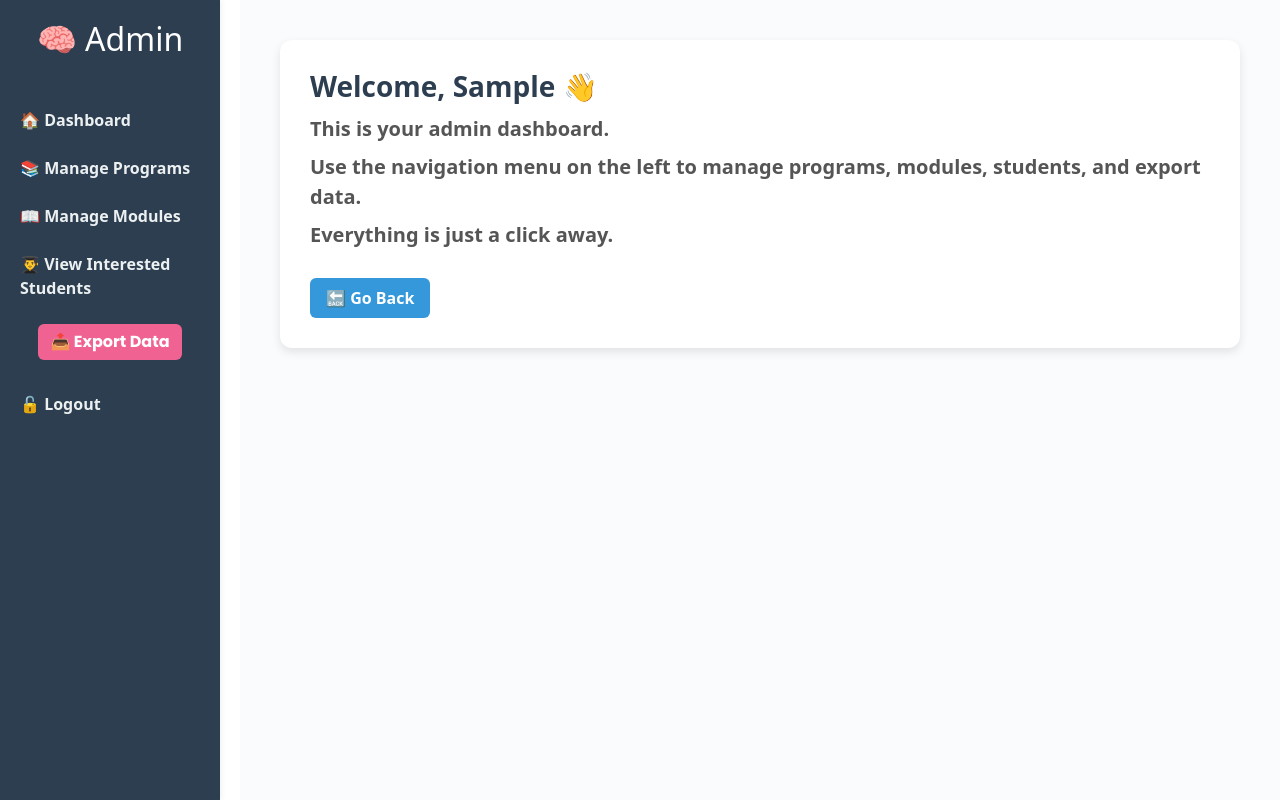
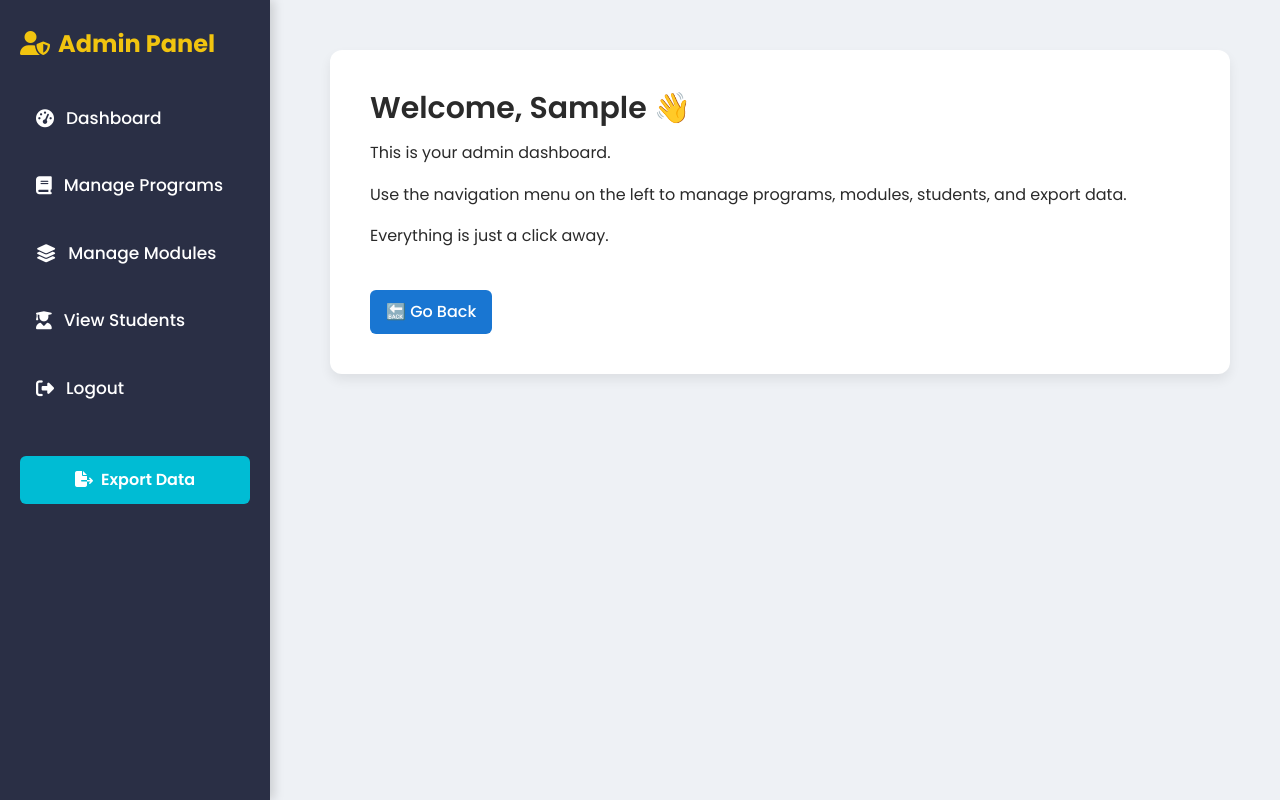
Before and after one commit to Beginner1-hub/Web-Project_Group-3, a PHP site: page /admin_dashboard.php in a window 1280 px wide. Run offline with PHP 8.4, Linux system fonts and the light colour scheme; the visitor is signed in with stand-in values (Sample User, id 1).

Commit message:
Update admin_dashboard.php

```diff
--- a/admin_dashboard.php
+++ b/admin_dashboard.php
@@ -15,28 +15,182 @@ $admin_name = $_SESSION['username'];
 <head>
     <meta charset="UTF-8">
     <title>Admin Dashboard</title>
-    <link rel="stylesheet" href="admin_styles.css">
-    <link href="https://fonts.googleapis.com/css2?family=Poppins:wght@400;600;700&display=swap" rel="stylesheet">
+
+    <!-- Fonts & Icons -->
+    <link href="https://fonts.googleapis.com/css2?family=Poppins:wght@400;500;600;700&display=swap" rel="stylesheet">
     <link href="https://cdn.jsdelivr.net/npm/bootstrap@5.3.0/dist/css/bootstrap.min.css" rel="stylesheet">
+    <link href="https://cdnjs.cloudflare.com/ajax/libs/font-awesome/6.5.0/css/all.min.css" rel="stylesheet">
+
     <style>
+        :root {
+            --sidebar-bg: #2a2f45;
+            --sidebar-hover: #3d425c;
+            --text-light: #ffffff;
+            --highlight: #f1c40f;
+            --button-bg: #00bcd4;
+            --button-hover: #0097a7;
+            --main-bg: #eef1f5;
+            --card-bg: #ffffff;
+            --text-color: #2a2a2a;
+        }
+
+        body.dark {
+            --sidebar-bg: #1c1f2e;
+            --sidebar-hover: #2b3043;
+            --text-light: #ffffff;
+            --highlight: #ffd54f;
+            --button-bg: #0097a7;
+            --button-hover: #00838f;
+            --main-bg: #121212;
+            --card-bg: #1e1e2f;
+            --text-color: #eeeeee;
+        }
+
+        body {
+            margin: 0;
+            font-family: 'Poppins', sans-serif;
+            background-color: var(--main-bg);
+            color: var(--text-color);
+            transition: all 0.3s ease;
+        }
+
+        .sidebar {
+            width: 270px;
+            height: 100vh;
+            background: var(--sidebar-bg);
+            color: var(--text-light);
+            position: fixed;
+            top: 0;
+            left: 0;
+            padding: 30px 20px;
+            box-shadow: 4px 0 10px rgba(0, 0, 0, 0.15);
+        }
+
+        .sidebar h2 {
+            font-weight: 700;
+            font-size: 24px;
+            margin-bottom: 35px;
+            color: var(--highlight);
+        }
+
+        .sidebar .nav {
+            list-style: none;
+            padding: 0;
+            margin-bottom: 25px;
+        }
+
+        .sidebar .nav li {
+            margin-bottom: 18px;
+        }
+
+        .sidebar .nav a {
+            color: var(--text-light);
+            text-decoration: none;
+            font-size: 17px;
+            font-weight: 500;
+            padding: 12px 16px;
+            display: flex;
+            align-items: center;
+            border-radius: 8px;
+            transition: all 0.3s ease;
+        }
+
+        .sidebar .nav a:hover {
+            background-color: var(--sidebar-hover);
+            padding-left: 20px;
+            color: var(--highlight);
+        }
+
+        .sidebar .nav i {
+            margin-right: 12px;
+            font-size: 18px;
+        }
+
         .export-btn {
-            margin-top: 12px;
-            background-color: #f06292;
+            background: var(--button-bg);
             color: white;
             border: none;
             border-radius: 6px;
-            padding: 6px 12px;
-            font-family: 'Poppins', sans-serif;
+            padding: 12px 16px;
+            font-size: 16px;
+            font-weight: 600;
+            width: 100%;
+            transition: all 0.3s ease;
         }
+
         .export-btn:hover {
-            background-color: #ec407a;
+            background-color: var(--button-hover);
         }
+
+        .main-content {
+            margin-left: 280px;
+            padding: 50px;
+        }
+
+        .welcome-box {
+            background: var(--card-bg);
+            border-radius: 12px;
+            padding: 40px;
+            box-shadow: 0 6px 12px rgba(0, 0, 0, 0.07);
+        }
+
+        .welcome-box h1 {
+            font-size: 30px;
+            font-weight: 600;
+            margin-bottom: 14px;
+        }
+
+        .welcome-box p {
+            font-size: 16px;
+            line-height: 1.6;
+        }
+
+        .back-btn {
+            display: inline-block;
+            margin-top: 25px;
+            padding: 10px 16px;
+            background-color: #1976d2;
+            color: white;
+            text-decoration: none;
+            border-radius: 6px;
+            font-weight: 500;
+            transition: background-color 0.3s ease;
+        }
+
+        .back-btn:hover {
+            background-color: #1565c0;
+        }
+
         .modal-header {
             background-color: #1976d2;
             color: white;
         }
-        .modal-footer button {
-            border-radius: 6px;
+
+        .theme-toggle {
+            background: transparent;
+            border: none;
+            color: var(--text-light);
+            font-size: 18px;
+            cursor: pointer;
+            margin-top: 10px;
+            transition: color 0.3s ease;
+        }
+
+        .theme-toggle:hover {
+            color: var(--highlight);
+        }
+
+        @media (max-width: 768px) {
+            .sidebar {
+                width: 100%;
+                height: auto;
+                position: relative;
+            }
+
+            .main-content {
+                margin-left: 0;
+                padding: 20px;
+            }
         }
     </style>
 </head>
@@ -45,18 +199,16 @@ $admin_name = $_SESSION['username'];
 <!-- Sidebar -->
 <div class="sidebar">
     <div class="sidebar-header">
-        <h2>🧠 Admin</h2>
+        <h2><i class="fas fa-user-shield me-2"></i>Admin Panel</h2>
     </div>
     <ul class="nav">
-        <li><a href="admin_dashboard.php">🏠 Dashboard</a></li>
-        <li><a href="manage_programs.php">📚 Manage Programs</a></li>
-        <li><a href="manage_modules.php">📖 Manage Modules</a></li>
-        <li><a href="view_interested_students.php">👨‍🎓 View Interested Students</a></li>
+        <li><a href="admin_dashboard.php"><i class="fas fa-tachometer-alt"></i> Dashboard</a></li>
+        <li><a href="manage_programs.php"><i class="fas fa-book"></i> Manage Programs</a></li>
+        <li><a href="manage_modules.php"><i class="fas fa-layer-group"></i> Manage Modules</a></li>
+        <li><a href="view_interested_students.php"><i class="fas fa-user-graduate"></i> View Students</a></li>
+        <li><a href="logout.php"><i class="fas fa-sign-out-alt"></i> Logout</a></li>
     </ul>
-    <button class="export-btn" data-bs-toggle="modal" data-bs-target="#exportModal">📤 Export Data</button>
-    <ul class="nav">
-        <li><a href="logout.php">🔓 Logout</a></li>
-    </ul>
+    <button class="export-btn" data-bs-toggle="modal" data-bs-target="#exportModal"><i class="fas fa-file-export me-2"></i>Export Data</button>
 </div>
 
 <!-- Main Content -->
@@ -66,8 +218,6 @@ $admin_name = $_SESSION['username'];
         <p>This is your admin dashboard.</p>
         <p>Use the navigation menu on the left to manage programs, modules, students, and export data.</p>
         <p>Everything is just a click away.</p>
-
-        <!-- Back Button -->
         <a href="javascript:history.back()" class="back-btn">🔙 Go Back</a>
     </div>
 </div>
@@ -99,6 +249,8 @@ $admin_name = $_SESSION['username'];
     </div>
 </div>
 
+<!-- Scripts -->
 <script src="https://cdn.jsdelivr.net/npm/bootstrap@5.3.0/dist/js/bootstrap.bundle.min.js"></script>
+
 </body>
 </html>
```
Lines whose indentation alone changed are shown as unchanged.
